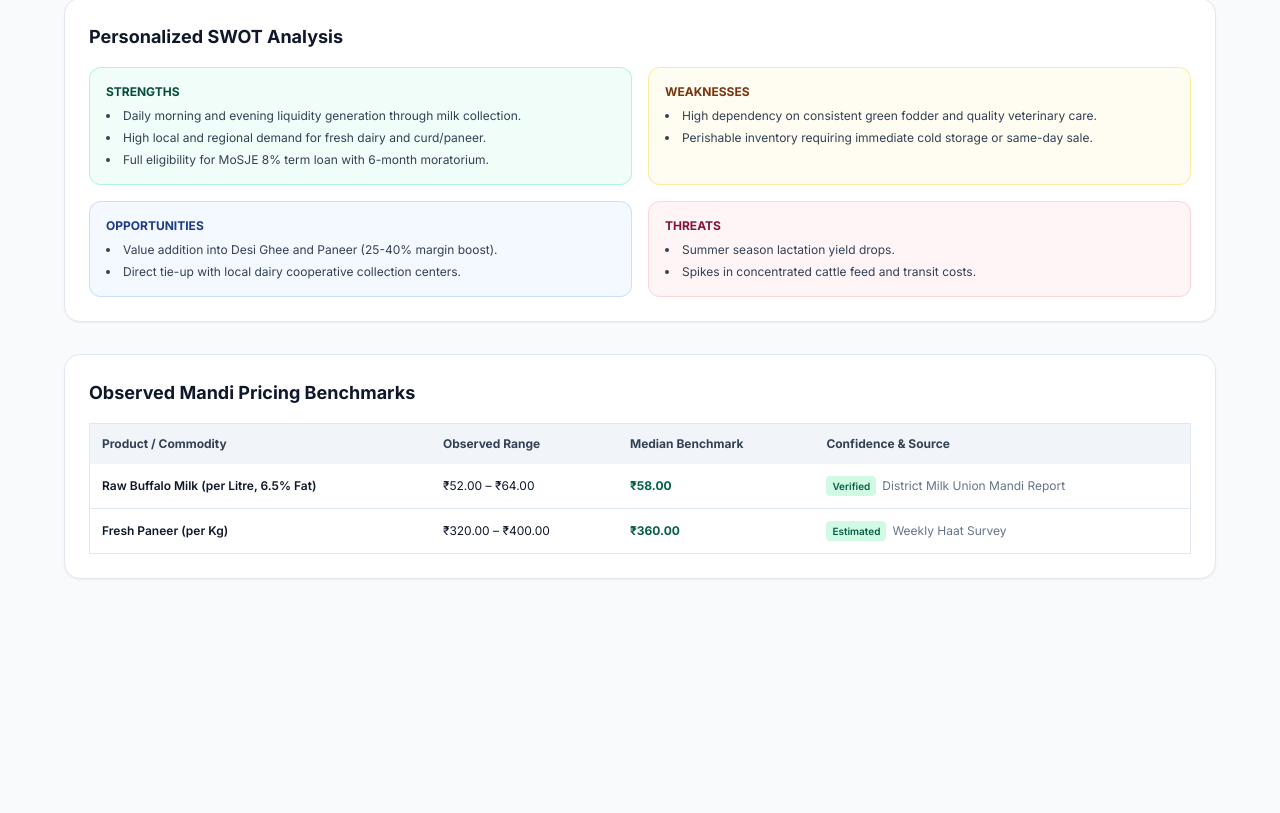
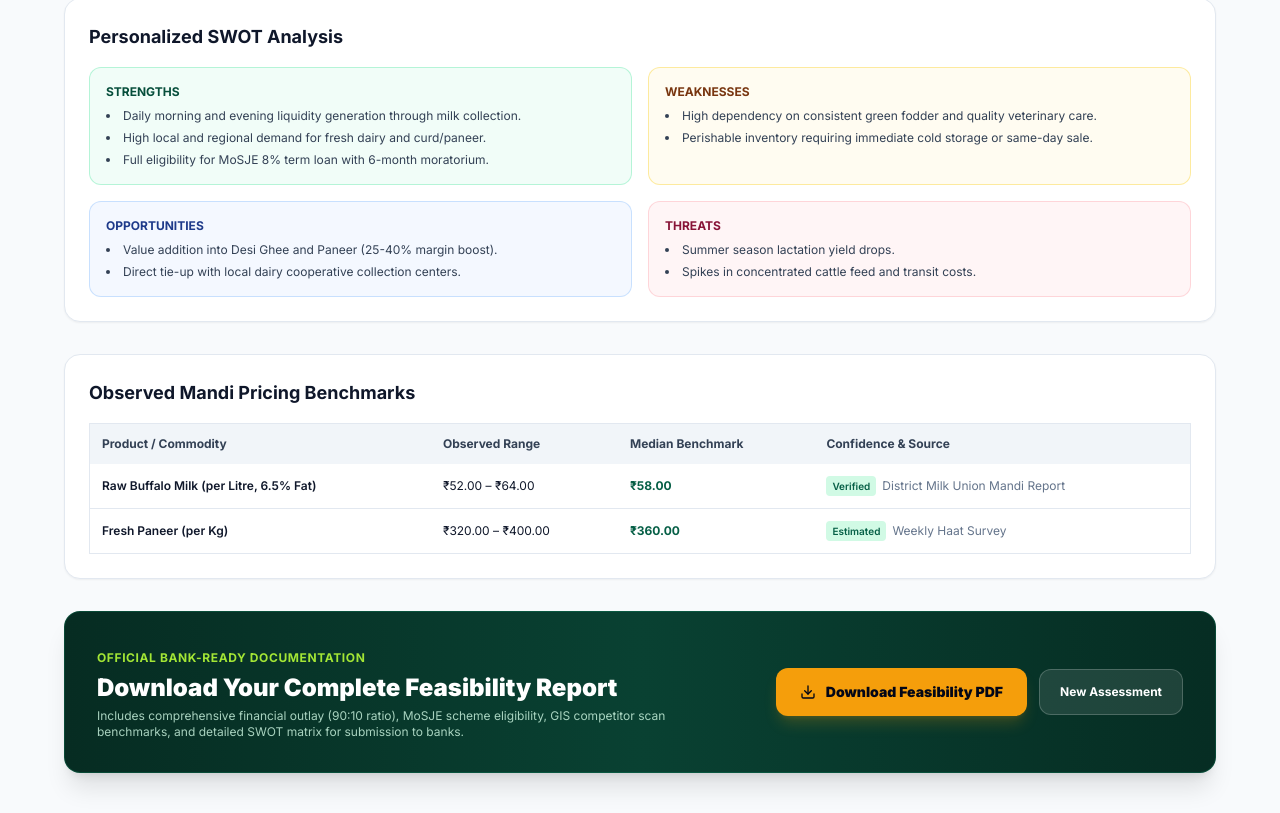
Before and after one commit to vedprakashrana/grambiz-ai, a Next.js app in the folder frontend/: page /assessment/demo-dairy-assessment-101 in a window 1280 px wide. Shown: the part 792-1605 px from the top of the page. Before the commit the page ends 1411 px from the top, so only its background shows below. Built offline with nearby package versions, Linux system fonts and the light colour scheme; no server answers.

Commit message:
feat: Add bottom PDF download banner and verify complete end-to-end flow

```diff
--- a/frontend/app/assessment/[id]/page.tsx
+++ b/frontend/app/assessment/[id]/page.tsx
@@ -369,6 +369,40 @@ export default function AssessmentResultPage() {
           </div>
         </div>
 
+        {/* 5. Bottom Action Banner & PDF Download */}
+        <div className="bg-gradient-to-r from-[#062c22] via-[#094132] to-[#062d23] text-white rounded-2xl p-6 sm:p-8 shadow-xl flex flex-col sm:flex-row items-center justify-between gap-6 border border-emerald-500/20">
+          <div className="space-y-1 text-center sm:text-left">
+            <span className="text-xs font-bold text-[#a3e635] tracking-wider uppercase">
+              Official Bank-Ready Documentation
+            </span>
+            <h3 className="text-xl sm:text-2xl font-black">
+              Download Your Complete Feasibility Report
+            </h3>
+            <p className="text-xs text-emerald-100/80 max-w-xl">
+              Includes comprehensive financial outlay (90:10 ratio), MoSJE scheme eligibility, GIS competitor scan benchmarks, and detailed SWOT matrix for submission to banks.
+            </p>
+          </div>
+
+          <div className="flex flex-col sm:flex-row items-center gap-3 w-full sm:w-auto">
+            <a
+              href={`http://localhost:8000/api/v1/reports/${data.id}/pdf`}
+              download={`GramBiz_Feasibility_Report_${data.id}.pdf`}
+              target="_blank"
+              rel="noreferrer"
+              className="w-full sm:w-auto inline-flex items-center justify-center gap-2.5 px-6 py-3.5 rounded-xl bg-[#f59e0b] hover:bg-[#d97706] text-slate-950 font-black text-sm shadow-lg shadow-amber-500/20 hover:scale-105 active:scale-95 transition-all"
+            >
+              <Download className="w-4 h-4" />
+              Download Feasibility PDF
+            </a>
+            <Link
+              href="/assessment/new"
+              className="w-full sm:w-auto inline-flex items-center justify-center gap-2 px-5 py-3.5 rounded-xl bg-white/10 hover:bg-white/20 text-white font-bold text-xs border border-white/20 transition"
+            >
+              New Assessment
+            </Link>
+          </div>
+        </div>
+
       </div>
     </div>
   );
```
